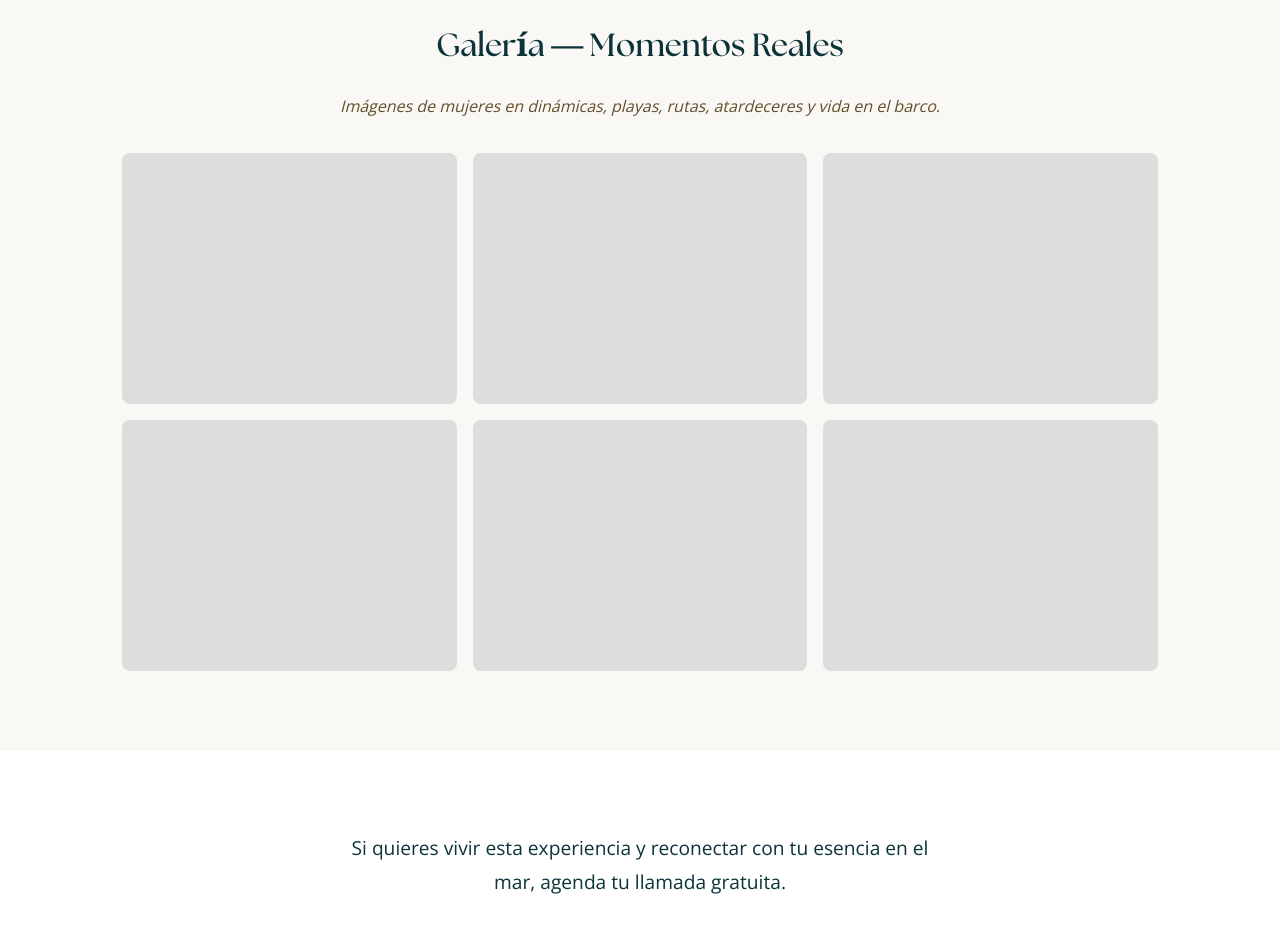
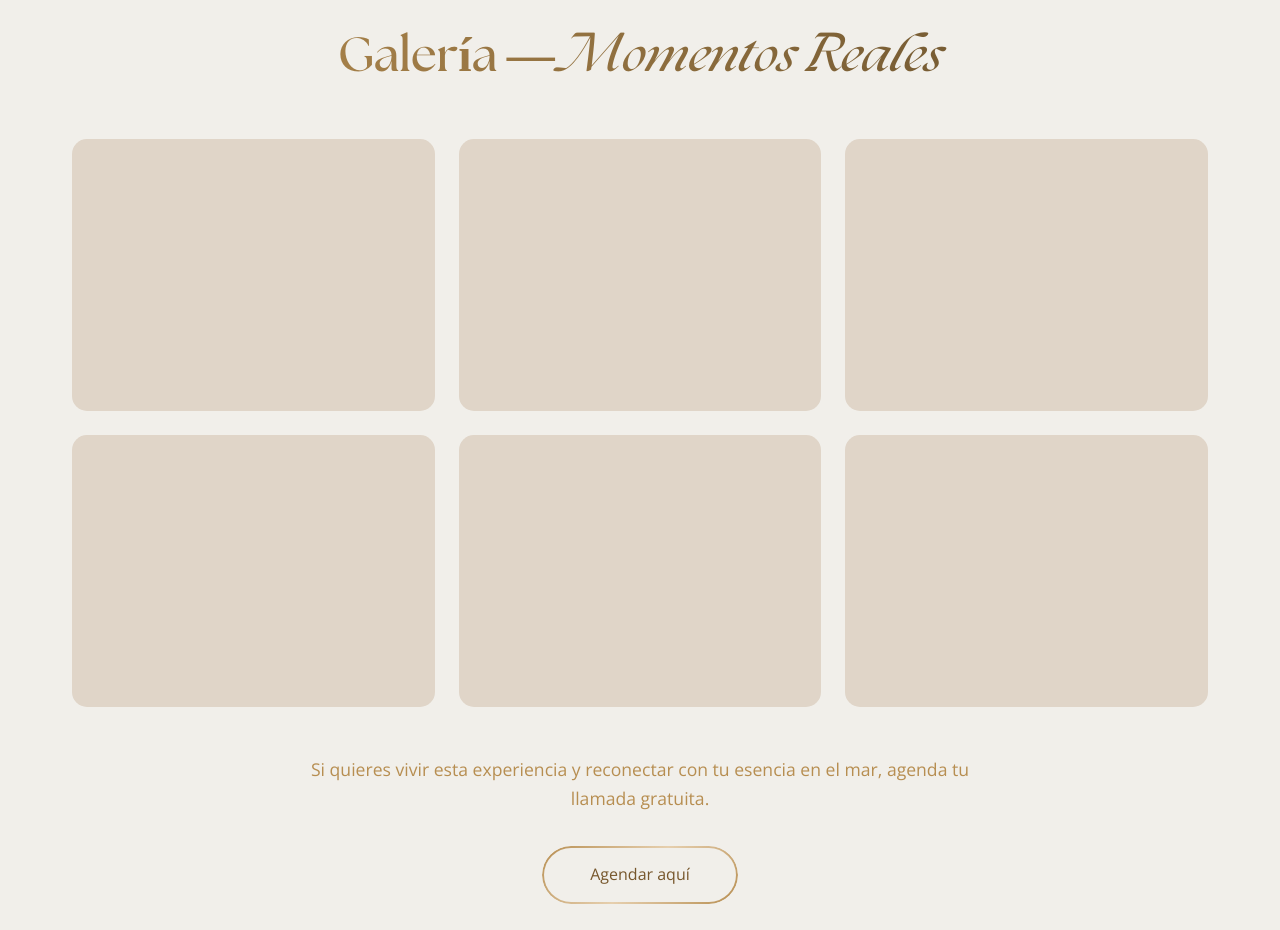
Before and after one commit to Ooctavioosorio/ellasNavegan, a React (Vite) app: page /la-experiencia in a window 1280 px wide. Shown: the part 2440-3370 px from the top of the page. Built offline with nearby package versions, Linux system fonts and the light colour scheme; a web font is replaced by a local one.

Commit message:
seccion galerias (la experiencia)

```diff
--- a/src/pages/LaExperiencia.css
+++ b/src/pages/LaExperiencia.css
@@ -234,44 +234,83 @@
 
 /* GALERÍA */
 .galeria {
-  padding: 5rem 0;
-  background: var(--color-bg-light);
+  padding: 5rem 2rem;
+  background: var(--color-bg);
+  text-align: center;
+}
+
+.galeria .container {
+  max-width: 1200px;
+  margin: 0 auto;
 }
 
 .galeria h2 {
-  text-align: center;
+  font-family: 'The Seasons', serif;
+  font-size: 3rem;
+  background: linear-gradient(90deg, #b78e51, #654e2b);
+  -webkit-background-clip: text;
+  -webkit-text-fill-color: transparent;
+  background-clip: text;
+  margin-bottom: 3rem;
 }
 
-.galeria-intro {
-  text-align: center;
+.galeria h2 em {
   font-style: italic;
-  margin-bottom: 2rem;
 }
 
 .galeria-grid {
   display: grid;
-  grid-template-columns: repeat(auto-fit, minmax(250px, 1fr));
-  gap: 1rem;
+  grid-template-columns: repeat(3, 1fr);
+  gap: 1.5rem;
+  margin-bottom: 3rem;
 }
 
 .galeria-item {
   aspect-ratio: 4/3;
-  background: #ddd;
-  border-radius: 8px;
+  background: #e0d5c8;
+  border-radius: 15px;
 }
 
-/* CTA */
-.cta-experiencia {
-  padding: 5rem 0;
-  background: var(--color-white);
-  text-align: center;
+.galeria-intro {
+  font-family: 'Open Sans', sans-serif;
+  color: var(--color-primary);
+  font-size: 1.1rem;
+  line-height: 1.7;
+  max-width: 700px;
+  margin: 0 auto 2rem;
 }
 
-.cta-texto {
-  font-size: 1.2rem;
-  color: var(--color-text);
-  max-width: 600px;
-  margin: 0 auto 2rem;
+.btn-galeria {
+  display: inline-block;
+  padding: 1rem 3rem;
+  background: var(--color-bg);
+  border-radius: 50px;
+  font-family: 'Open Sans', sans-serif;
+  font-size: 1rem;
+  color: #77572c;
+  text-decoration: none;
+  position: relative;
+  transition: transform 0.3s ease, box-shadow 0.3s ease;
+}
+
+.btn-galeria::before {
+  content: '';
+  position: absolute;
+  inset: 0;
+  border-radius: 50px;
+  padding: 2px;
+  background: linear-gradient(135deg, #b78e51, #e6cfae, #b78e51);
+  -webkit-mask:
+    linear-gradient(#fff 0 0) content-box,
+    linear-gradient(#fff 0 0);
+  -webkit-mask-composite: xor;
+  mask-composite: exclude;
+  pointer-events: none;
+}
+
+.btn-galeria:hover {
+  transform: translateY(-2px);
+  box-shadow: 0 5px 15px rgba(183, 142, 81, 0.2);
 }
 
 /* RESPONSIVE */
@@ -313,7 +352,15 @@
     font-size: 2.2rem;
   }
 
+  .galeria h2 {
+    font-size: 2.2rem;
+  }
+
   .galeria-grid {
     grid-template-columns: 1fr 1fr;
   }
+
+  .galeria-intro {
+    font-size: 1rem;
+  }
 }
--- a/src/pages/LaExperiencia.tsx
+++ b/src/pages/LaExperiencia.tsx
@@ -90,10 +90,8 @@ const LaExperiencia = () => {
       {/* GALERÍA */}
       <section className="galeria">
         <div className="container">
-          <h2>Galería — Momentos Reales</h2>
-          <p className="galeria-intro">
-            Imágenes de mujeres en dinámicas, playas, rutas, atardeceres y vida en el barco.
-          </p>
+          <h2>Galería — <em>Momentos Reales</em></h2>
+
           <div className="galeria-grid">
             {/* Placeholders para imágenes */}
             <div className="galeria-item"></div>
@@ -103,16 +101,11 @@ const LaExperiencia = () => {
             <div className="galeria-item"></div>
             <div className="galeria-item"></div>
           </div>
-        </div>
-      </section>
 
-      {/* CTA FINAL */}
-      <section className="cta-experiencia">
-        <div className="container">
-          <p className="cta-texto">
+          <p className="galeria-intro">
             Si quieres vivir esta experiencia y reconectar con tu esencia en el mar, agenda tu llamada gratuita.
           </p>
-          <a href="/contacto" className="btn-primary btn-large">Agenda tu llamada gratuita</a>
+          <a href="/contacto" className="btn-galeria">Agendar aquí</a>
         </div>
       </section>
     </div>
```
